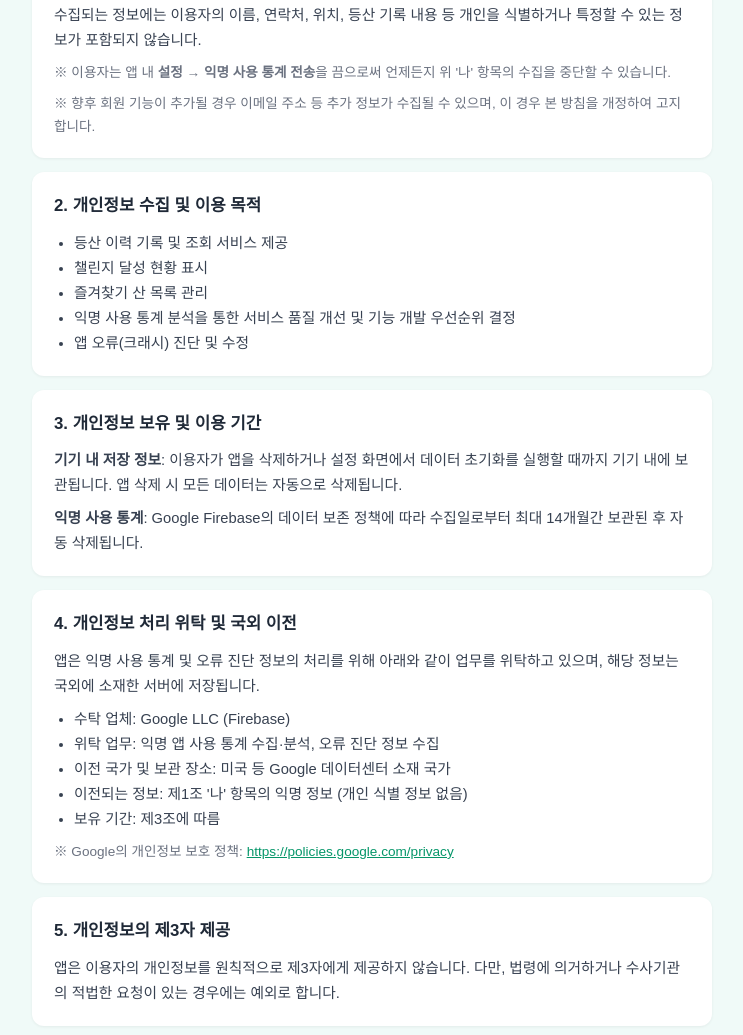
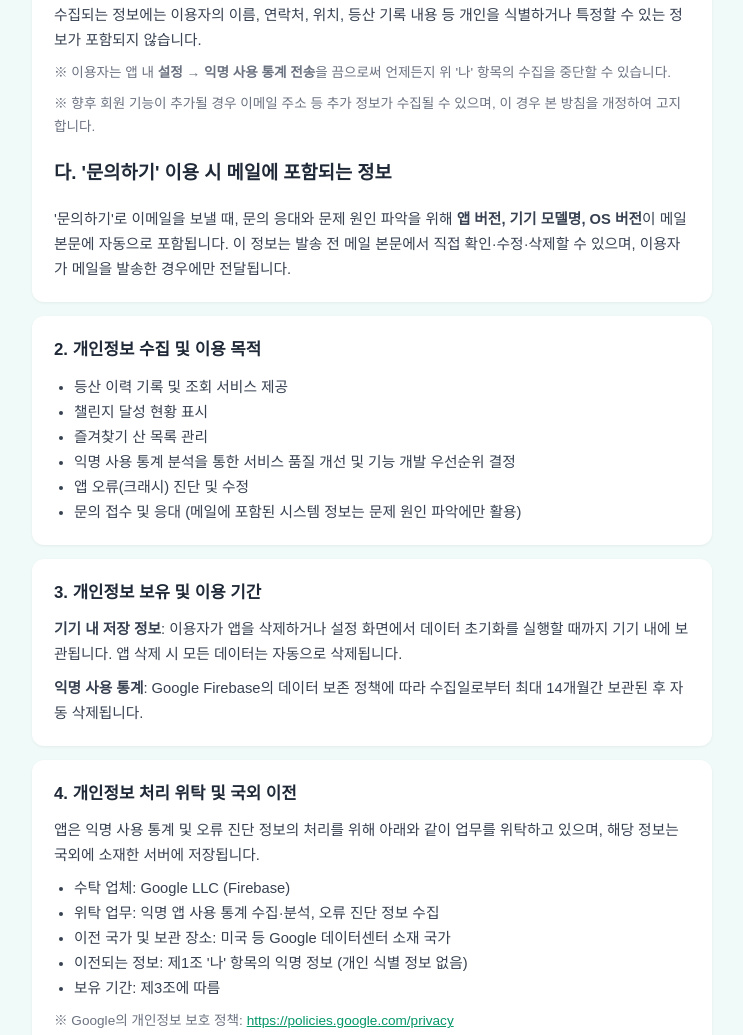
Before and after one commit to mogabi/sanit-policy, a plain HTML site: page index.html in a window 1280 px wide. Shown: the part 595-1630 px from the top of the page, without its empty margins (268-1011 px from the left). Drawn offline with Linux system fonts and the light colour scheme.

Commit message:
'문의하기' 메일 포함 시스템 정보 안내 조항 추가
- 1조에 '다. 문의하기 이용 시 메일에 포함되는 정보' 신설 (앱 버전·기기 모델명·OS 버전, 발송 전 수정·삭제 가능)
- 2조 이용 목적에 '문의 접수 및 응대' 추가
- 8조 개정 이력 문구 보강

Co-Authored-By: Claude Fable 5 <noreply@anthropic.com>

```diff
--- a/index.html
+++ b/index.html
@@ -69,6 +69,9 @@
       <p>수집되는 정보에는 이용자의 이름, 연락처, 위치, 등산 기록 내용 등 개인을 식별하거나 특정할 수 있는 정보가 포함되지 않습니다.</p>
       <p class="note">※ 이용자는 앱 내 <strong>설정 → 익명 사용 통계 전송</strong>을 끔으로써 언제든지 위 '나' 항목의 수집을 중단할 수 있습니다.</p>
       <p class="note">※ 향후 회원 기능이 추가될 경우 이메일 주소 등 추가 정보가 수집될 수 있으며, 이 경우 본 방침을 개정하여 고지합니다.</p>
+
+      <h3>다. '문의하기' 이용 시 메일에 포함되는 정보</h3>
+      <p>'문의하기'로 이메일을 보낼 때, 문의 응대와 문제 원인 파악을 위해 <strong>앱 버전, 기기 모델명, OS 버전</strong>이 메일 본문에 자동으로 포함됩니다. 이 정보는 발송 전 메일 본문에서 직접 확인·수정·삭제할 수 있으며, 이용자가 메일을 발송한 경우에만 전달됩니다.</p>
     </section>
 
     <section>
@@ -79,6 +82,7 @@
         <li>즐겨찾기 산 목록 관리</li>
         <li>익명 사용 통계 분석을 통한 서비스 품질 개선 및 기능 개발 우선순위 결정</li>
         <li>앱 오류(크래시) 진단 및 수정</li>
+        <li>문의 접수 및 응대 (메일에 포함된 시스템 정보는 문제 원인 파악에만 활용)</li>
       </ul>
     </section>
 
@@ -127,7 +131,7 @@
       <p>이 방침은 법령 또는 서비스 변경에 따라 개정될 수 있습니다. 변경 시 앱 업데이트 및 본 페이지를 통해 공지합니다.</p>
       <ul>
         <li>2026년 7월 2일: 최초 시행</li>
-        <li>2026년 7월 16일: 익명 사용 통계(Firebase Analytics) 및 오류 진단(Crashlytics) 수집 항목 추가, 국외 이전 조항 신설, 수집 중단 방법 안내 추가</li>
+        <li>2026년 7월 16일: 익명 사용 통계(Firebase Analytics) 및 오류 진단(Crashlytics) 수집 항목 추가, 국외 이전 조항 신설, 수집 중단 방법 안내 추가, '문의하기' 메일 포함 정보 안내 정비</li>
       </ul>
     </section>
 
```
